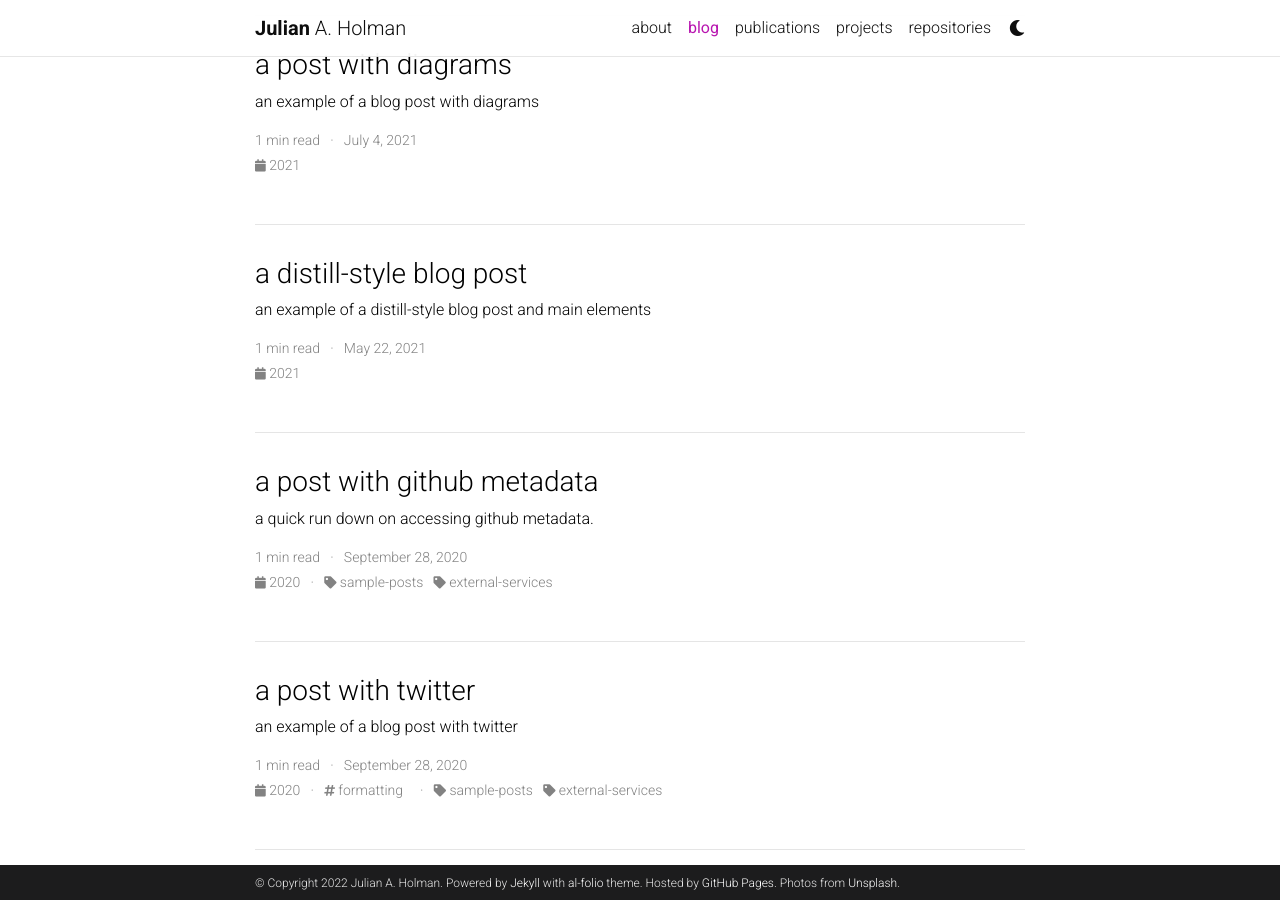
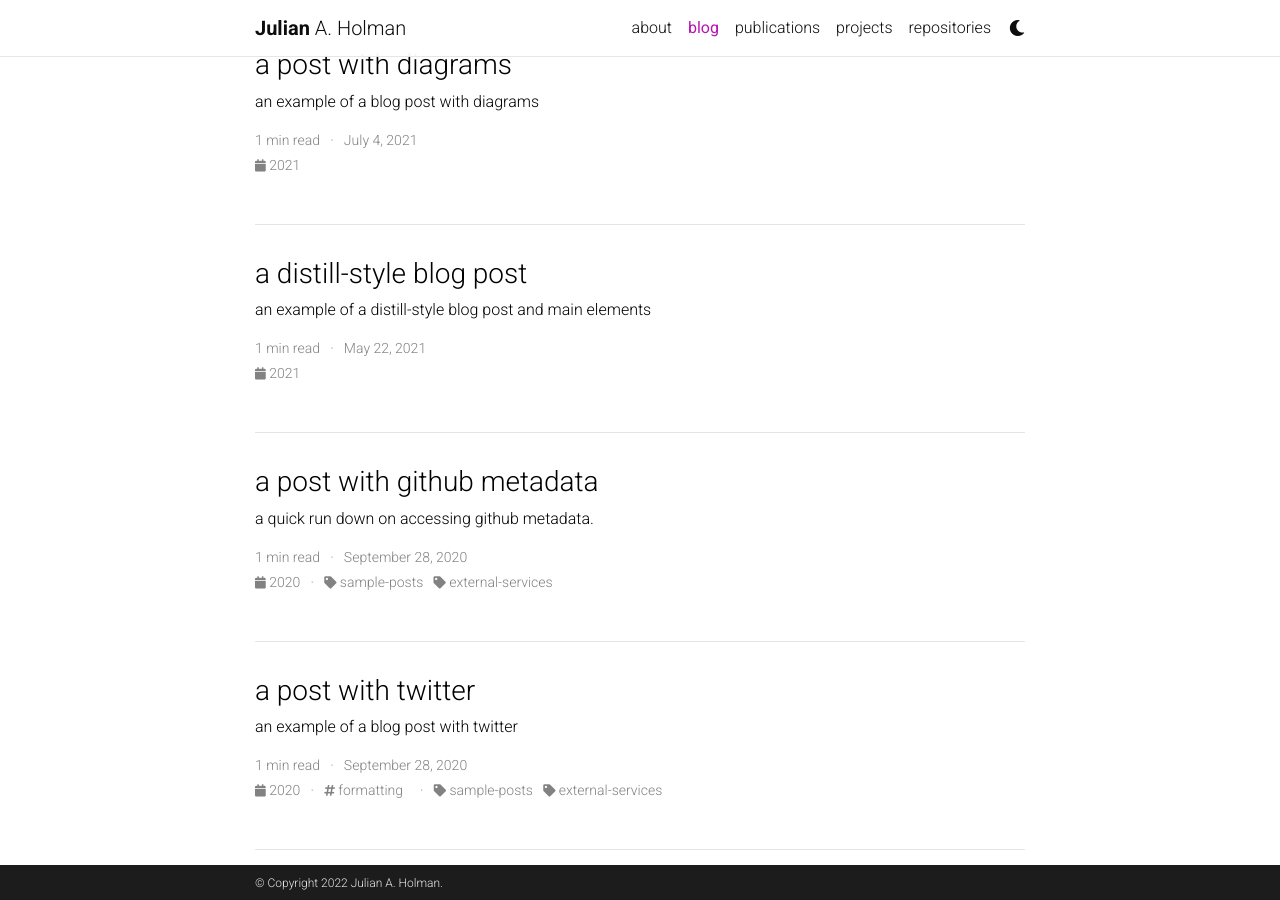
Before and after one commit to easternhercules/easternhercules.github.io, a Jekyll site: the page built from blog/index.html, in a window 1280 px wide and 900 px high, scrolled down 617 px. Built offline with Jekyll 4.4.1, drawn with Linux system fonts in a browser that asks for light colours; full-size pictures stand in for the smaller copies a plugin makes; the list of posts is cut into pages by our own code; comment, search, counter and statistics services are not loaded; a style sheet for code colours, icons or effects is not loaded.

Commit message:
Update _config.yml

```diff
--- a/_config.yml
+++ b/_config.yml
@@ -10,10 +10,7 @@
 description: > # the ">" symbol means to ignore newlines until "footer_text:"
   A simple, whitespace theme for academics. Based on [*folio](https://github.com/bogoli/-folio) design.
 footer_text: >
-  Powered by <a href="https://jekyllrb.com/" target="_blank">Jekyll</a> with <a href="https://github.com/alshedivat/al-folio">al-folio</a> theme.
-  Hosted by <a href="https://pages.github.com/" target="_blank">GitHub Pages</a>.
-  Photos from <a href="https://unsplash.com" target="_blank">Unsplash</a>.
-keywords: jekyll, jekyll-theme, academic-website, portfolio-website  # add your own keywords or leave empty
+keywords: portfolio-website  # add your own keywords or leave empty
 
 lang: en # the language of your site (for example: en, fr, cn, ru, etc.)
 icon: 💻  # the emoji used as the favicon (alternatively, provide image name in /assets/img/)
```
